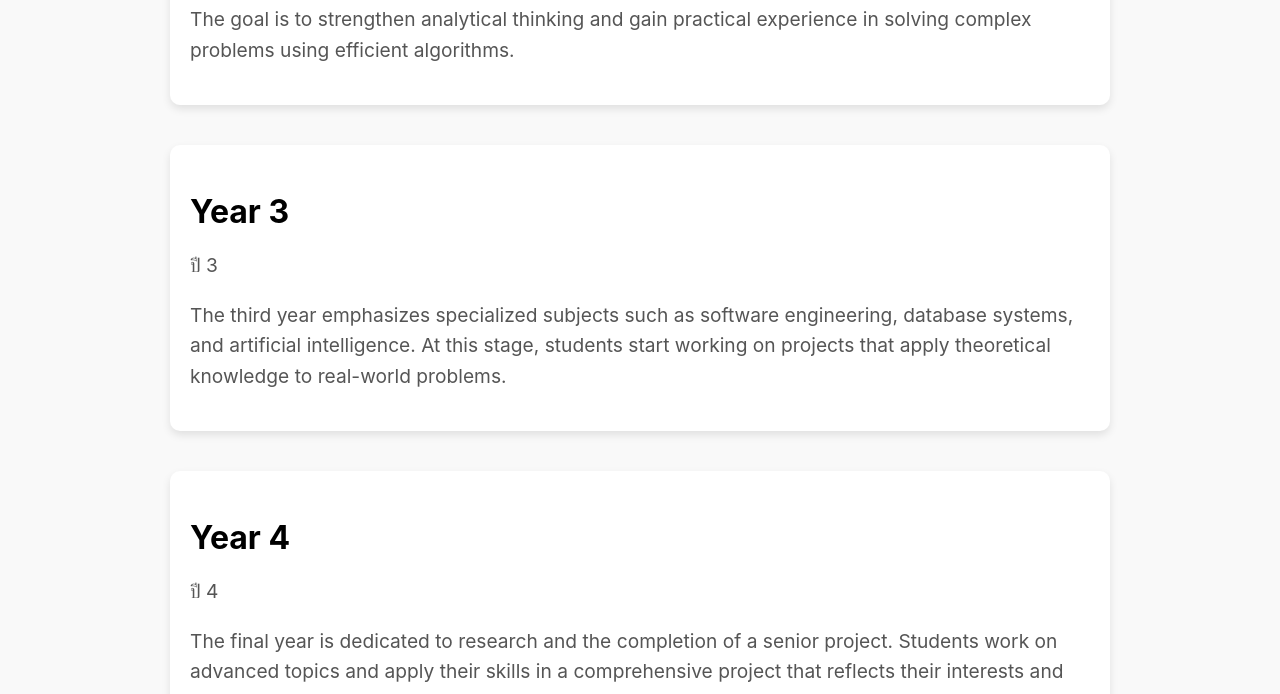
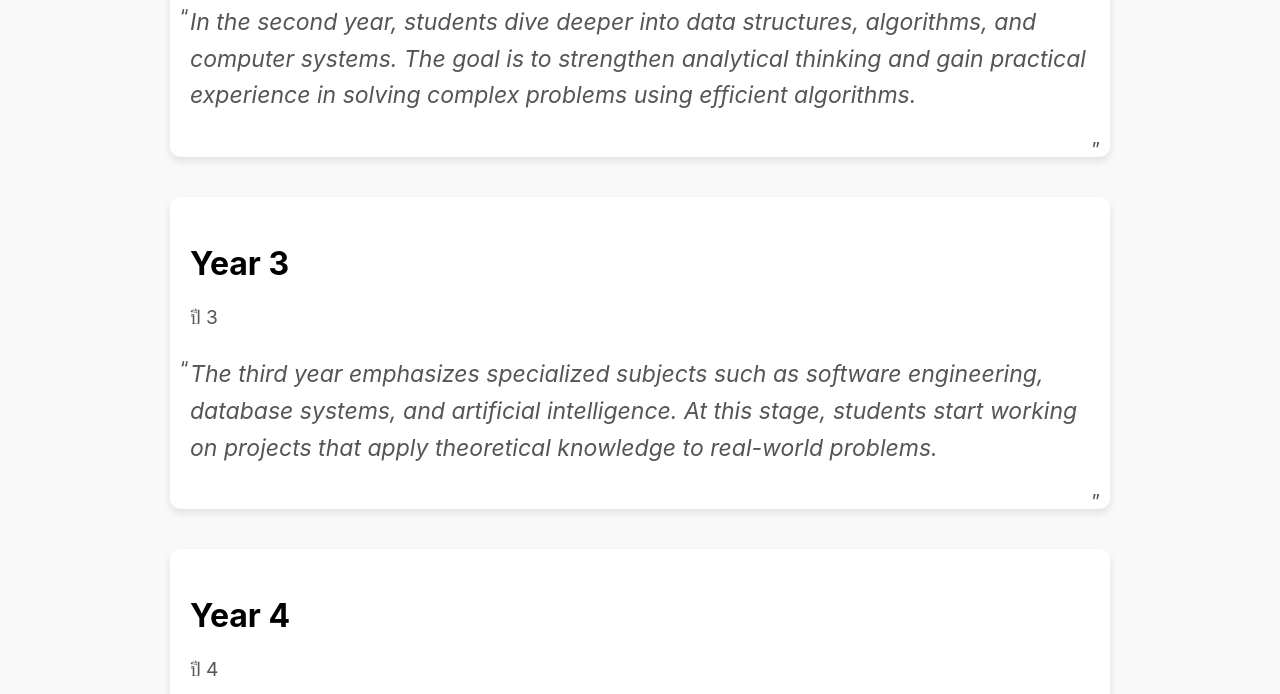
Before and after one commit to KitibodinHengmongmolsakul/6709650169_MyCSTUStory, a plain HTML site: page myjourney.html in a window 1280 px wide. Shown: the part 659-1353 px from the top of the page. Drawn offline with Linux system fonts and the light colour scheme.

Commit message:
css done

```diff
--- a/style.css
+++ b/style.css
@@ -190,3 +190,29 @@ footer a:hover {
     font-weight: bold;
     color: #d32f2f !important;
 }
+
+.year-text {
+    margin-left: auto;
+    font-size: 1.2em;
+    color: #555;
+    position: relative;
+    font-style: italic;
+}
+
+.year-text::before,
+.year-text::after {
+    font-size: inherit;
+    font-style: normal;
+}
+
+.year-text::before {
+    content: '“';
+    position: absolute;
+    left: -10px;
+}
+
+.year-text::after {
+    content: '”';
+    position: absolute;
+    right: -10px;
+}
```
